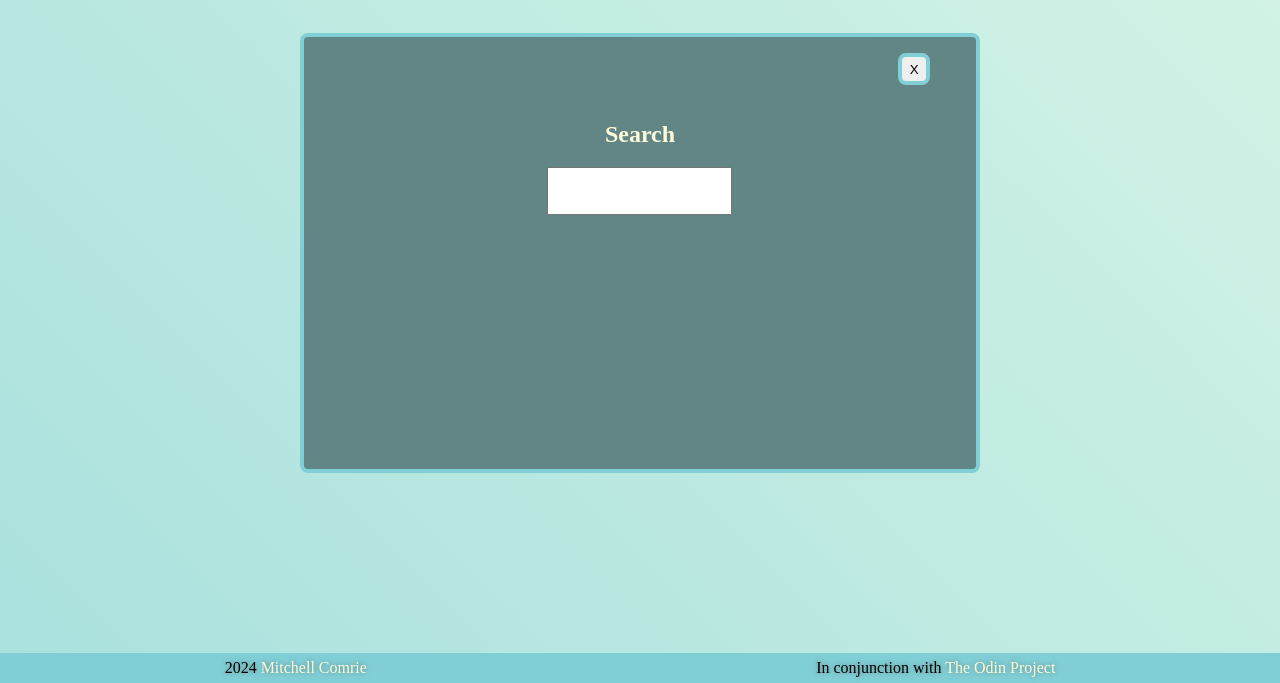
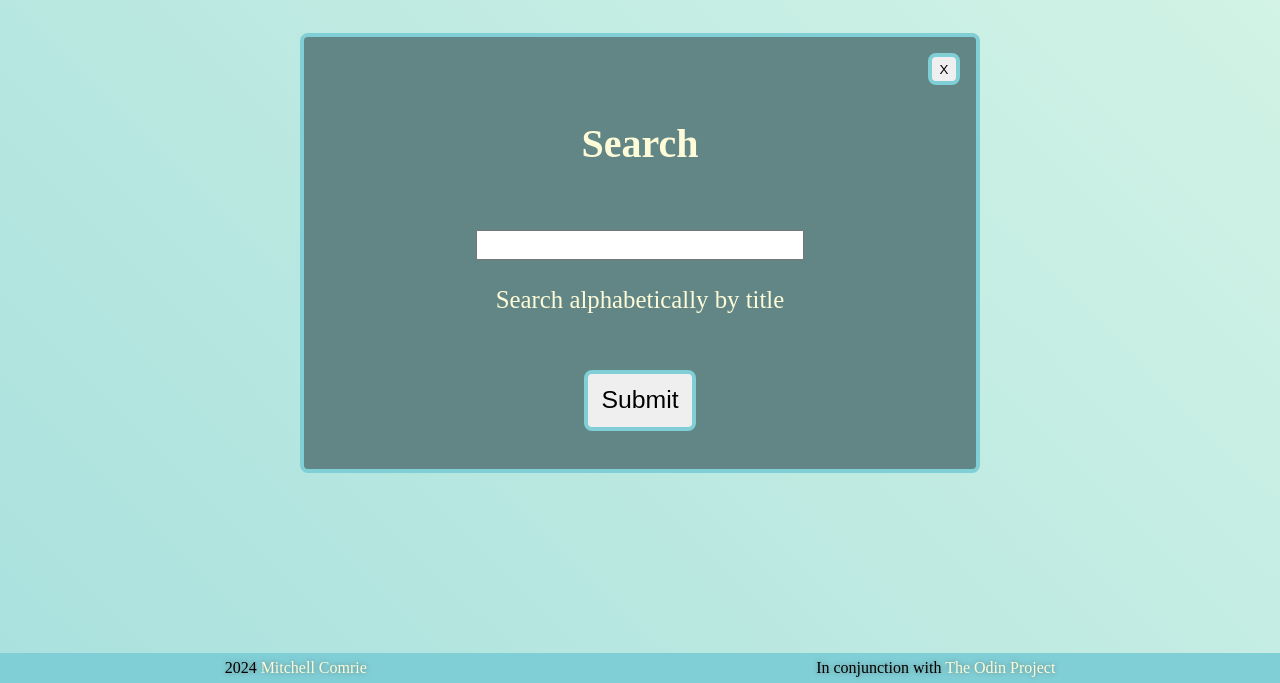
Before and after one commit to MitDotCom/TOP-Library, a plain HTML site: page index.html in a window 1280 px wide. Both pictures are taken after a click on the button "Search / Filter". Shown: the part 147-830 px from the top of the page. Drawn offline with Linux system fonts and the light colour scheme.

Commit message:
Complete 'Remove Book', fix styles for 'Search/Filter'

```diff
--- a/script.js
+++ b/script.js
@@ -57,7 +57,7 @@ function addBook() {
     }
 
     else {
-
+        // console.log's for testing
         let cataloguedBooks = catalog.querySelectorAll("div");
         console.log("clicked 'add book'");
         console.log("cataloguedBooks: ",cataloguedBooks);
@@ -126,22 +126,20 @@ function addBook() {
 
         let modalSubmit = document.createElement("button");
         modalSubmit.setAttribute("type","button");
+        modalSubmit.setAttribute("id","submit");
         modalSubmit.textContent = "Submit";
         modalForm.appendChild(modalSubmit);
 
         addDialog.appendChild(modalForm);
         document.body.appendChild(addDialog);
-
         addDialog.showModal();
 
         closeButton.addEventListener('click', () => {
             addDialog.close();
             document.body.removeChild(addDialog);
-    });
+        })
 
         modalSubmit.addEventListener("click", () => {
-
-
             let title = modalForm.querySelector("#title").value;
             let author = modalForm.querySelector("#author").value;
             let pages = modalForm.querySelector("#pages").value;
@@ -166,9 +164,9 @@ function addBook() {
             showBooks();
             addDialog.close();
             document.body.removeChild(addDialog);
-
-    });
-}};
+        })
+    }
+}
 
 function clickBook() {
     //
@@ -176,6 +174,7 @@ function clickBook() {
 
 function removeBook() {
 
+    // console.log's for testing
     let cataloguedBooks = catalog.querySelectorAll("div");
     console.log("clicked 'remove book'");
     console.log("cataloguedBooks: ",cataloguedBooks);
@@ -270,8 +269,7 @@ function searchLibrary() {
 
     let searchHeading = document.createElement("h2");
     searchHeading.textContent = "Search";
-    searchDialog.appendChild(searchHeading);
-    document.body.appendChild(searchDialog);
+    modalForm.appendChild(searchHeading);
 
     let searchBar = document.createElement("input");
     searchBar.setAttribute("type","text");
@@ -280,13 +278,16 @@ function searchLibrary() {
     let searchBarLabel = document.createElement("label");
     searchBarLabel.setAttribute("for","search");
     searchBarLabel.textContent = "Search alphabetically by title";
-    searchDialog.appendChild(searchBar);
+    modalForm.appendChild(searchBar);
+    modalForm.appendChild(searchBarLabel);
 
     let modalSubmit = document.createElement("button");
     modalSubmit.setAttribute("type","submit");
+    modalSubmit.setAttribute("id","submit");
     modalSubmit.textContent = "Submit";
     modalForm.appendChild(modalSubmit);
 
+    searchDialog.appendChild(modalForm);
     searchDialog.showModal();
 
     closeButton.addEventListener('click', () => {
@@ -295,7 +296,7 @@ function searchLibrary() {
     })
 
     modalSubmit.addEventListener("click",() => {
-        // ;
+
     })
 };
 
--- a/styles.css
+++ b/styles.css
@@ -247,8 +247,8 @@ footer a, footer p {
     justify-self: center;
     border: 4px solid var(--header-background);
     border-radius: 0.5rem;
-    width: 8vw;
-    height: 6vh;
+    width: calc(6vw + 10px);
+    height: calc(4vw + 10px);
     grid-row: 2 / 3;
     grid-column: 2 / 3;
 }
@@ -258,8 +258,7 @@ footer a, footer p {
     border: 4px solid var(--header-background);
     border-radius: 0.5rem;
     display: grid;
-    grid-template-rows: repeat(8, 1fr);
-    grid-template-columns: 1fr 5fr 1fr;
+    grid-template-rows: 1fr 5fr;
     text-align: center;
     color: var(--font-color);
     background-color: var(--box-background);
@@ -278,16 +277,39 @@ footer a, footer p {
     border-radius: 0.5rem;
     width: 2rem;
     height: 2rem;
-    grid-column: 3 / 4;
+}
+
+#search-modal button.close {
+    grid-row: 1 / 2;
+    justify-self: end;
+}
+
+#search-modal form {
+    display: grid;
+    grid-template-rows: repeat(4, 1fr);
+    grid-row: 2 / 3;
 }
 
 #search-modal h2 {
+    margin: 0;
+    font-size: 2.5rem;
     justify-self: center;
-    grid-column: 2 / 3;
+    grid-row: 1 / 2;
 }
 
-#search-modal input {
+#search-modal label {
+    font-size: calc(1vw + 12px);
+}
+
+#search-modal input#search {
+    align-self: center;
     justify-self: center;
-    grid-row: 3 / 4;
-    grid-column: 2 / 3;
+    height: min(3vh,5vh);
+    width: clamp(40px,25vw,600px);
 }
+
+#search-modal button#submit {
+    font-size: calc(1vw + 12px);
+    width: calc(8vw + 10px);
+    height: calc(4vw + 10px);
+}
```
Lines whose indentation alone changed are shown as unchanged.
